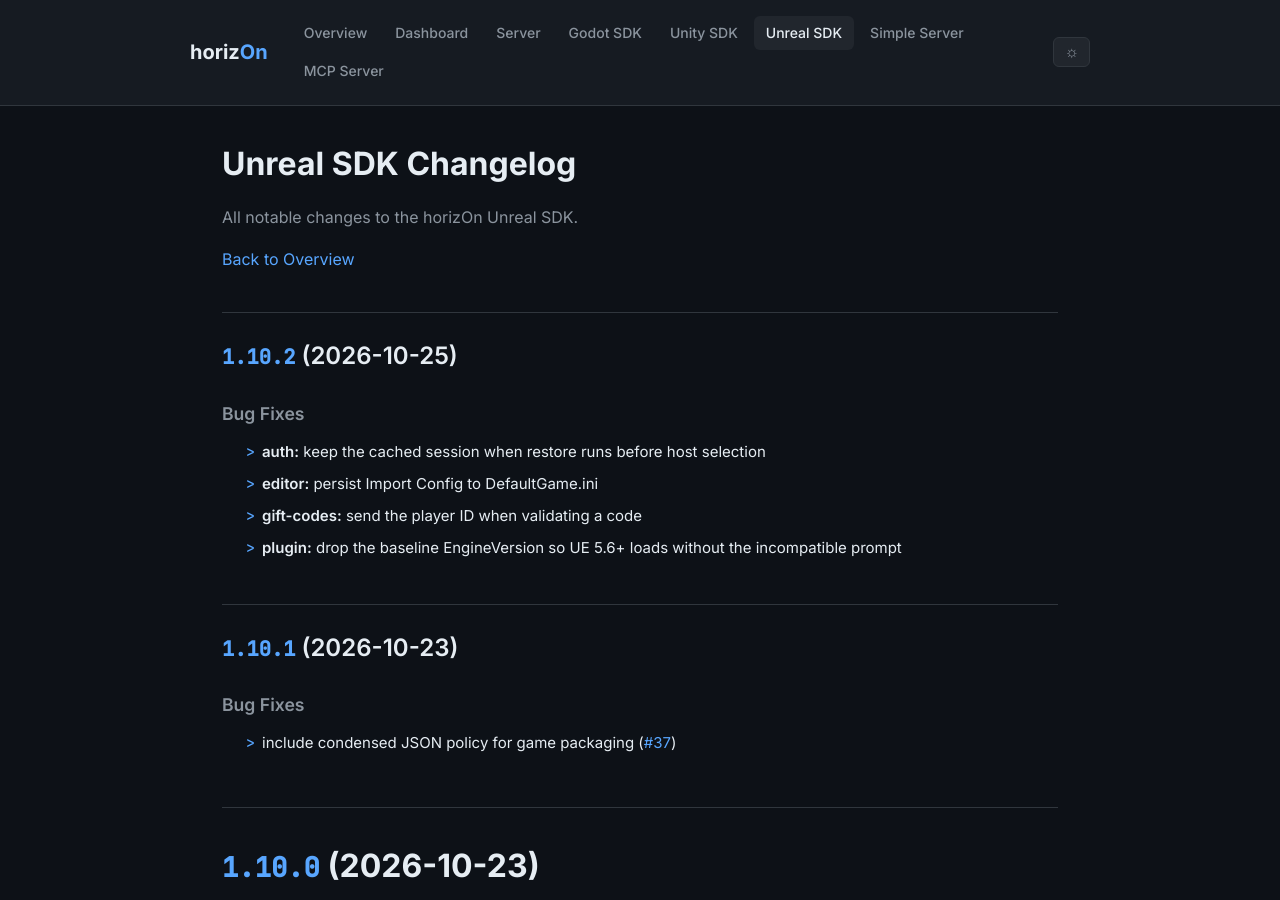
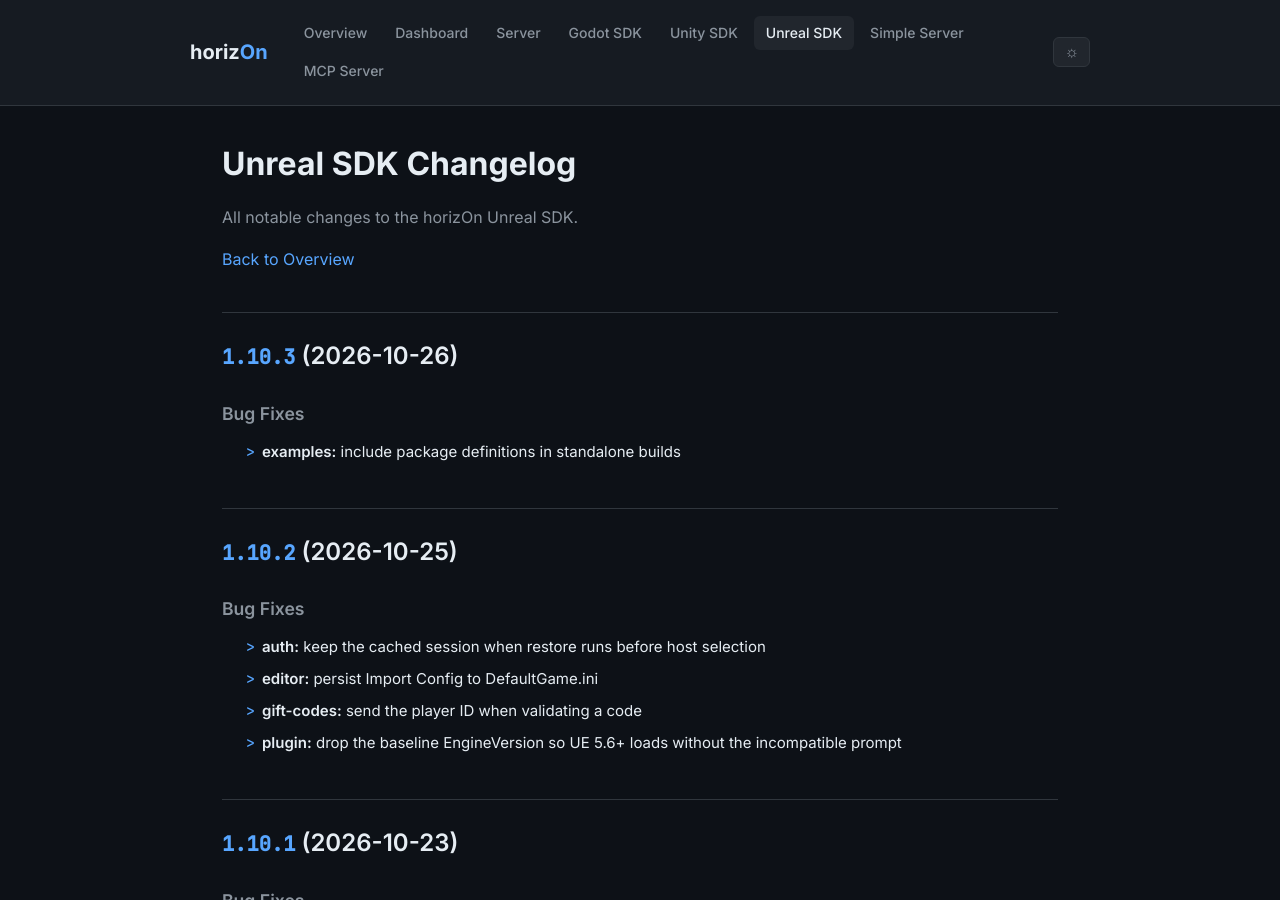
Before and after one commit to ProjectMakersDE/horizOn-Changelog, a Jekyll site: the page built from unreal-sdk-changelog.md, in a window 1280 px wide and 900 px high. Built offline with Jekyll 4.4.1, drawn with Linux system fonts in a browser that asks for light colours.

Commit message:
chore: reconcile changelogs

```diff
--- a/unreal-sdk-changelog.md
+++ b/unreal-sdk-changelog.md
@@ -8,6 +8,13 @@ title: Unreal SDK Changelog
 All notable changes to the horizOn Unreal SDK.
 
 [Back to Overview](.)
+
+## [1.10.3](https://github.com/ProjectMakersDE/horizOn-SDK-Unreal/compare/v1.10.2...v1.10.3) (2026-10-26)
+
+
+### Bug Fixes
+
+* **examples:** include package definitions in standalone builds ([8159874](https://github.com/ProjectMakersDE/horizOn-SDK-Unreal/commit/815987440bae8ce7e100c517cdb4412dcf804a0b))
 
 ## [1.10.2](https://github.com/ProjectMakersDE/horizOn-SDK-Unreal/compare/v1.10.1...v1.10.2) (2026-10-25)
 
```
Also changed, not shown: index.md (+1 -1 lines).
